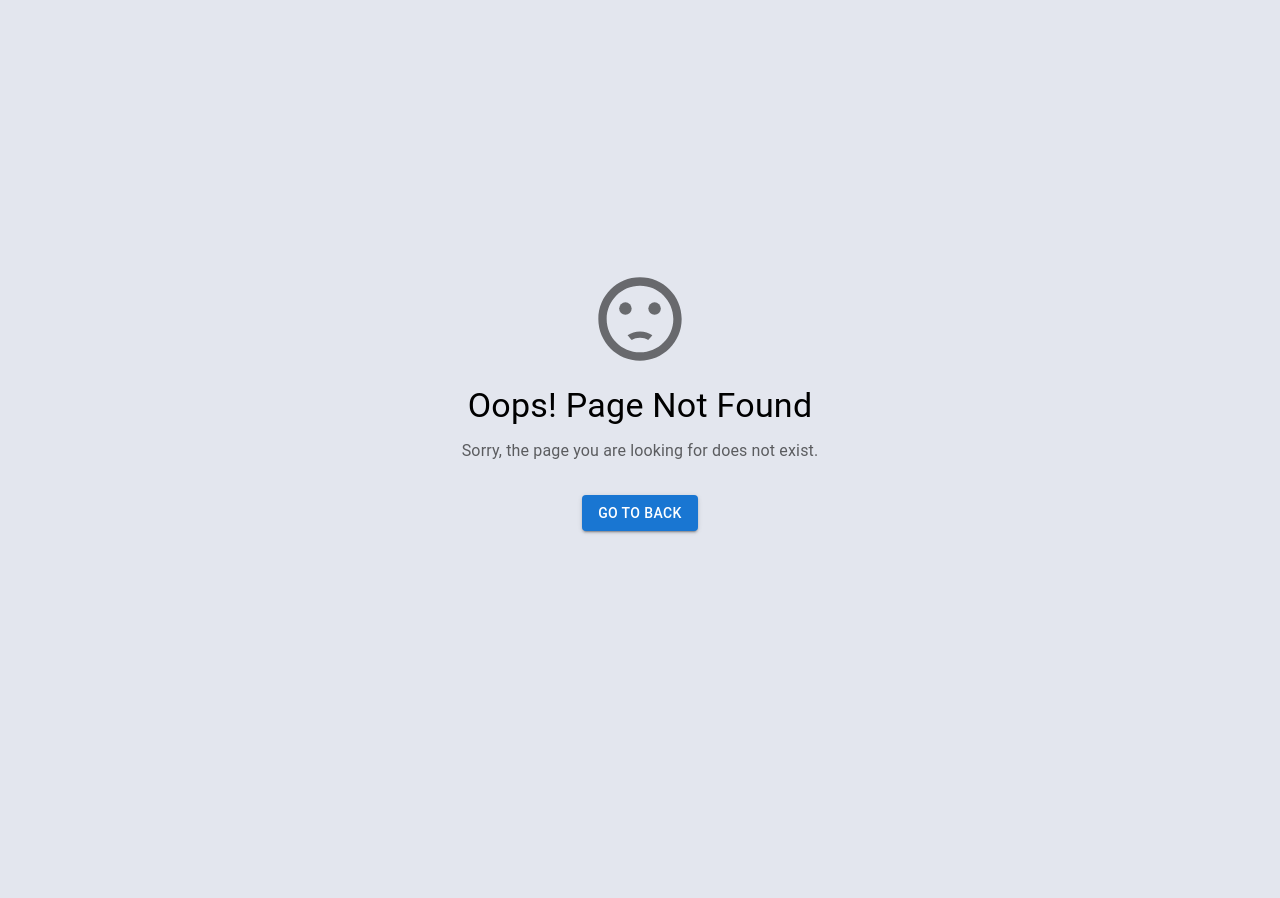
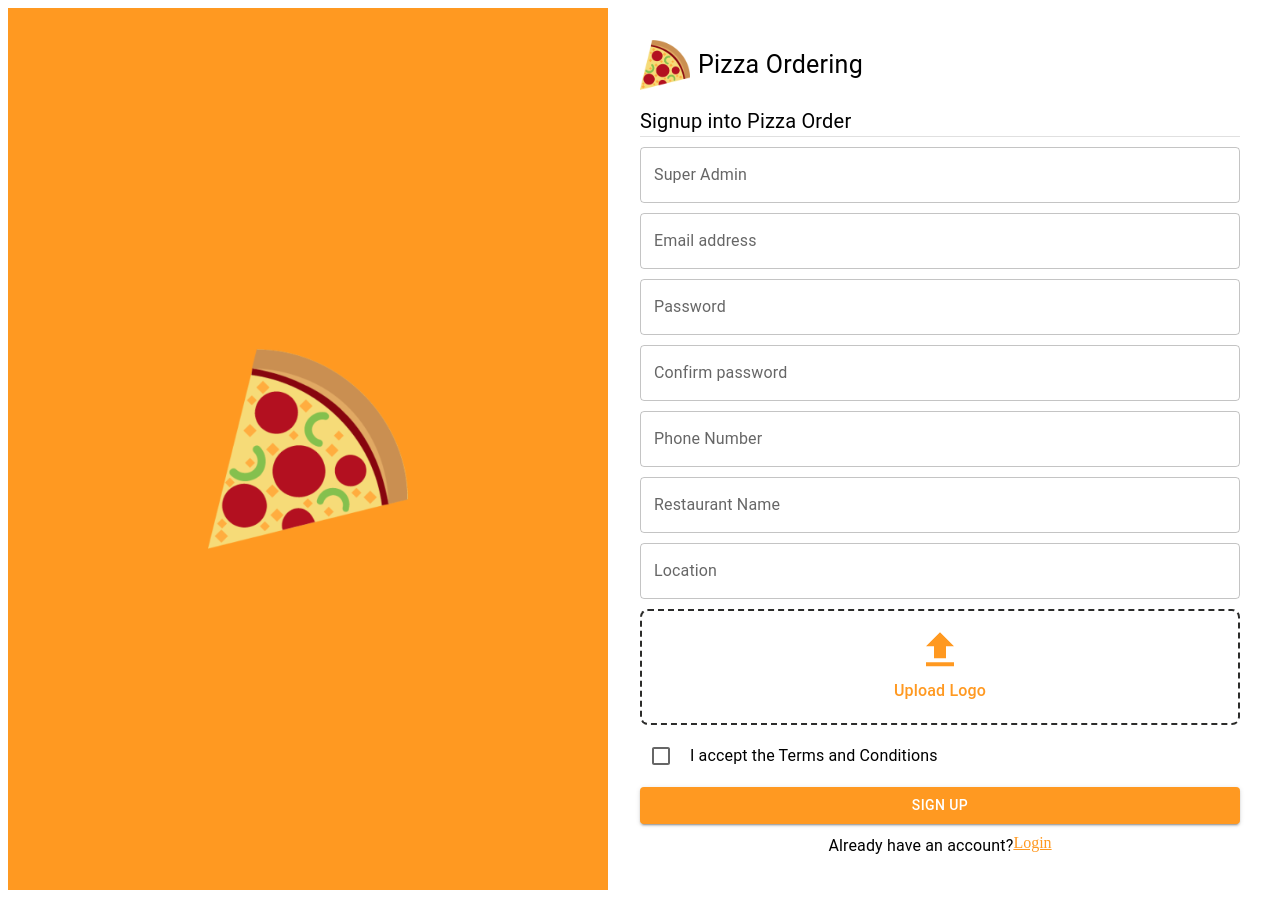
Before and after one commit to TolasaGanati/pizza-service-2f-capital, a Next.js app in the folder frontend/: page /register in a window 1280 px wide. Before the commit this address had no page. Before the commit the page ends 800 px from the top, so only its background shows below. Built offline with nearby package versions, Linux system fonts and the light colour scheme.

Commit message:
Images are updated to the corrects Images

```diff
--- a/frontend/app/page.tsx
+++ b/frontend/app/page.tsx
@@ -6,7 +6,7 @@ import TopRestaurants from "../pages/topRestaurants";
 import PopularPizzas from "../pages/popularPizzas";
 import FastingPizzas from "../pages/fastingPizzas";
 import { Footer } from "@/components/forms/footer";
-import LandingPage from "@/components/forms/register";
+import LandingPage from "@/components/forms/landing";
 
 export default function HomePage() {
   const PageRef = useRef<HTMLDivElement | null>(null);
@@ -17,7 +17,7 @@ export default function HomePage() {
   };
 
   return (
-    <Box>
+
       <Box sx={{ height: "100vh", color: "white" }}>
         {/* Left */}
         <Box sx={{ display: "flex", flexDirection: "column" }}>
@@ -40,6 +40,6 @@ export default function HomePage() {
           </Box>
         </Box>
       </Box>
-    </Box>
+
   );
 }
--- a/frontend/components/forms/popularPizzas.tsx
+++ b/frontend/components/forms/popularPizzas.tsx
@@ -37,6 +37,7 @@ export default function PopularPizzas() {
         backgroundColor: "#FAF3E0",
         textAlign: "center",
         width: "100%",
+        marginTop:"2px"
       }}
     >
       {/* Section Title */}
--- a/frontend/components/forms/register-form.tsx
+++ b/frontend/components/forms/register-form.tsx
@@ -6,7 +6,7 @@ import React from "react";
 import UploadIcon from "@mui/icons-material/Upload";
 import { SubmitHandler, useForm } from "react-hook-form";
 import { zodResolver } from "@hookform/resolvers/zod";
-import { useUserRegisterQuery } from "@/hooks/use-users-query";
+//import { useUserRegisterQuery } from "@/hooks/use-users-query";
 import { RegisterFormTypes } from "@/utils/types";
 import { toast } from "react-toastify";
 import { useRouter } from "next/navigation";
@@ -15,7 +15,7 @@ const label = { inputProps: { "aria-label": "Checkbox demo" } };
 
 const RegisterForm = () => {
   const router = useRouter()
-  const { mutate: registerUser, isSuccess, isPending, isError, error } = useUserRegisterQuery();
+  //const { mutate: registerUser, isSuccess, isPending, isError, error } = useUserRegisterQuery();
   const { register, handleSubmit, reset, formState: { errors } } = useForm<RegisterFormTypes>({
     resolver: zodResolver(registerSchema),
     defaultValues: {
@@ -34,14 +34,14 @@ const RegisterForm = () => {
   const onSubmit: SubmitHandler<RegisterFormTypes> = (data) => {
 
          // router.push("/addAdmin");
-    registerUser(data, {
-      onSuccess: () => {
-        reset();
-        toast.success("Account created Successfully")
-        router.push("/addAdmin")
+    // registerUser(data, {
+    //   onSuccess: () => {
+    //     reset();
+    //     toast.success("Account created Successfully")
+    //     router.push("/addAdmin")
 
-      },
-    });
+    //   },
+    // });
   };
 
   return (
@@ -167,18 +167,18 @@ const RegisterForm = () => {
         </label>
       </Box>
 
-      {isError && (
+      {/* {isError && (
         <Box sx={{ color: "red", textAlign: "center" }}>
           {(error as any)?.response?.data?.message || "An error occurred"}
         </Box>
-      )}
+      )} */}
 
       <Box sx={{ display: "flex", alignItems: "center", gap: 1 }}>
         <Checkbox {...label} />
         <Typography>I accept the Terms and Conditions</Typography>
       </Box>
       <Button
-        disabled={isPending}
+        //disabled={isPending}
         type="submit"
         variant="contained"
         sx={{ width: "100%", backgroundColor: "#FF9921 !important" }}
--- a/frontend/components/forms/topRestaurants.tsx
+++ b/frontend/components/forms/topRestaurants.tsx
@@ -31,9 +31,11 @@ export default function TopRestaurants() {
     <Box
       sx={{
         padding: "40px 0",
-        backgroundColor: "#FAF3E0",
+        backgroundColor: "#f1e7ca",
         textAlign: "center",
-        height: "690px",
+        height: "780px",
+        marginBottom:0,
+        top:0,
       }}
     >
       {/* Section Title */}
--- /dev/null
+++ b/frontend/pages/register.tsx
@@ -0,0 +1,83 @@
+"use client";
+import { Box, Divider, Typography } from "@mui/material";
+import LocalLibraryIcon from "@mui/icons-material/LocalLibrary";
+import { useContext } from "react";
+import { AuthContext } from "@/context/AuthContext";
+import { useRouter } from "next/navigation";
+import RegisterForm from "@/components/forms/register-form";
+import Image from "next/image";
+
+export default function Register() {
+  const { user } = useContext(AuthContext);
+  const router = useRouter();
+  if (user) {
+    router.push("/dashboard");
+  }
+  return (
+    <Box>
+      <Box sx={{ minheight: "100vh", color: "white" }}>
+        {/* Left */}
+        <Box sx={{ display: "flex", height: "100%" }}>
+          <Box
+            sx={{
+              backgroundColor: "#ff9921",
+              display: { xs: "none", sm: "flex" },
+              justifyContent: "center",
+              alignItems: "center",
+              flex: 1,
+            }}
+          >
+            <Image
+              src="/slice-of-piza.png"
+              alt="Pizza Slice"
+              width={200}
+              height={200}
+              priority
+              style={{ transform: "rotate(-90deg)" }}
+            />
+          </Box>
+          {/* Right */}
+          <Box
+            sx={{
+              color: "black",
+              display: "flex",
+              p: 4,
+              flex: 1,
+              height: "100%",
+              alignItems: "center",
+              width: "100%",
+              backgroundColor: "var(--textWhite)",
+            }}
+          >
+            <Box sx={{ width: "100%" }}>
+              <Box
+                sx={{
+                  display: "flex",
+                  gap: 1,
+
+                  alignItems: "center",
+                  textAlign: "left",
+                }}
+              >
+                <Image
+                  src="/slice-of-piza.png"
+                  alt="Pizza Slice"
+                  width={50}
+                  height={50}
+                  priority
+                  style={{ transform: "rotate(-90deg)" }}
+                />
+                <Typography sx={{ fontSize: 25 }}>Pizza Ordering</Typography>
+              </Box>
+              <Typography sx={{ mt: 2, fontSize: 20, textAlign: "left" }}>
+                Signup into Pizza Order
+              </Typography>
+              <Divider variant="fullWidth" sx={{ width: "100%" }} />
+              <RegisterForm />
+            </Box>
+          </Box>
+        </Box>
+      </Box>
+    </Box>
+  );
+}
```
Also changed, not shown: frontend/app/dashboard/page.tsx (+4 -4 lines), frontend/components/forms/featuredPizza.tsx (+5 -5 lines), frontend/hooks/use-users-query.ts (+8 -8 lines), frontend/components/forms/landing.tsx (renamed from frontend/components/forms/register.tsx).
